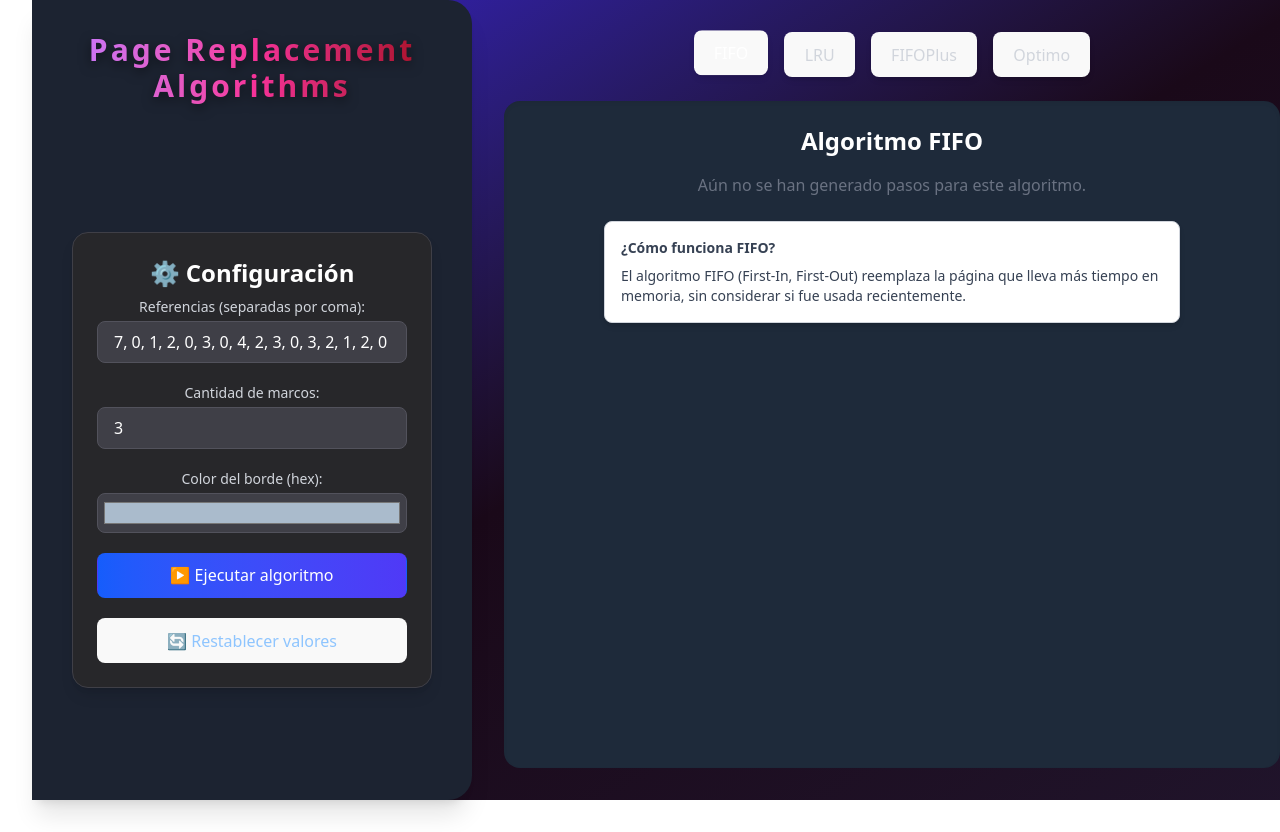
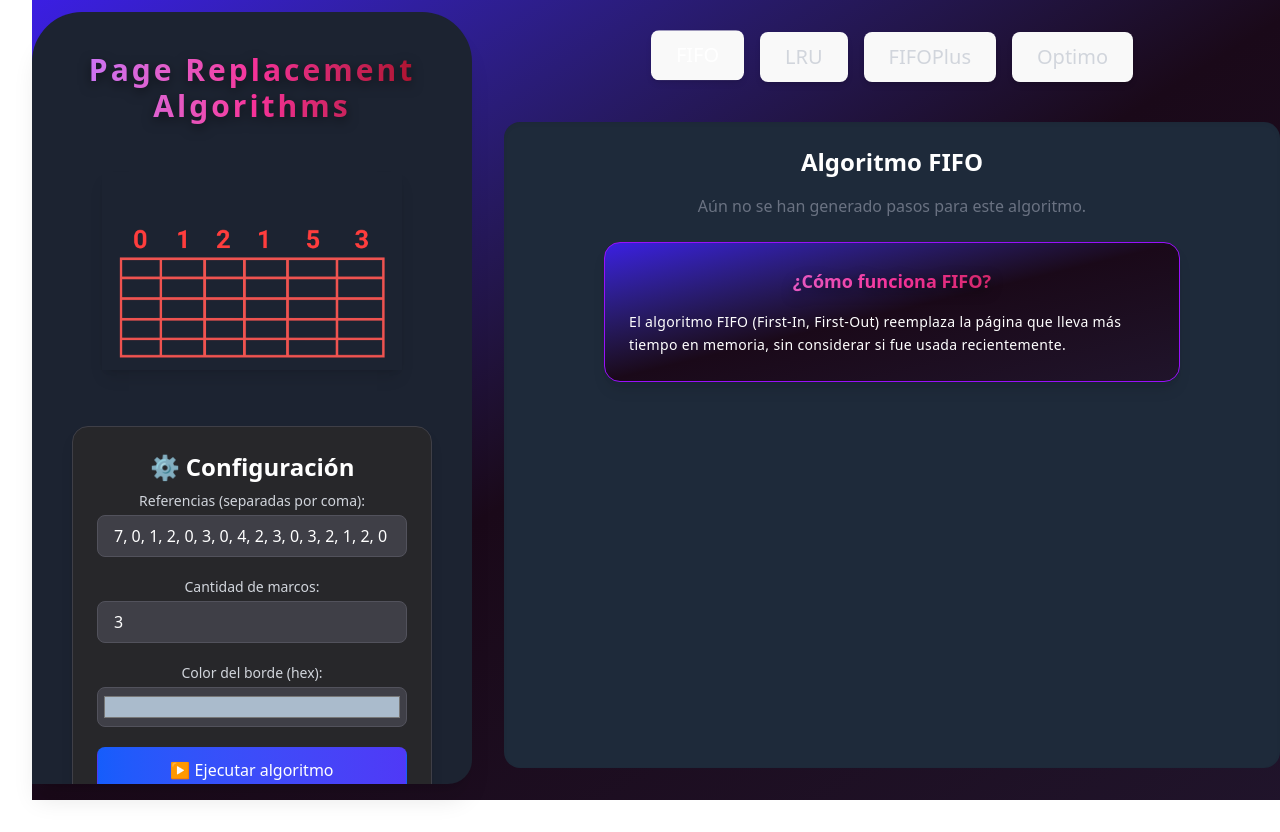
Before and after one commit to LairezMk/Algoritmo_RP, a React (Vite) app in the folder algoritmos-reemplazo-app/: page / in a window 1280 px wide. Shown: the top 832 px of the page. Built offline with nearby package versions, Linux system fonts and the light colour scheme.

Commit message:
title icon, improved description

```diff
--- a/algoritmos-reemplazo-app/src/App.css
+++ b/algoritmos-reemplazo-app/src/App.css
@@ -65,3 +65,9 @@ body.dark {
   justify-content: center;
   height: 100vh; /* Centrado vertical */
 }
+
+.clip-curve {
+  border-top-left-radius: 50px;
+  border-top-right-radius: 50px;
+  overflow:hidden;
+}
--- a/algoritmos-reemplazo-app/src/App.jsx
+++ b/algoritmos-reemplazo-app/src/App.jsx
@@ -6,6 +6,8 @@ import FIFOPlus from "./algoritmos/fifo+";
 import Optimo from "./algoritmos/optimo";
 import PanelInputs from "./components/PanelInputs";
 import VistaAlgoritmo from "./components/VistaAlgoritmo";
+import poto from "./assets/poto.png";
+
 
 function App() {
   const [algoritmoActivo, setAlgoritmoActivo] = useState("FIFO");
@@ -39,13 +41,17 @@ function App() {
   };
 
   return (
-    <div className="min-h-screen w-screen bg-gradient-to-br from-[#3b1ee3] via-[#1a0919] to-[#20142b] text-white flex font-sans">
+    <div className="min-h-screen w-screen bg-gradient-to-br from-[#3b1ee3] via-[#1a0919] to-[#20142b] text-white flex font-sans items-stretch">
       {/* Sidebar izquierdo */}
-      <div className="w-110 px-6 py-8 bg-[#1c2331] shadow-xl rounded-r-3xl flex flex-col gap-6">
+      <div className="w-110 px-6 py-10 bg-[#1c2331] shadow-xl rounded-r-3xl flex flex-col gap-6 relative overflow-hidden z-10 max-h-[96.5vh] clip-curve transform -translate-x6 -translate-y6 mt-3">
         <div   className="text-3xl font-extrabold tracking-widest mb-6 text-transparent bg-clip-text bg-gradient-to-r from-purple-400 via-pink-500 to-red-800  drop-shadow-[0_4px_6px_rgba(0,0,0,0.5)]">
+                Page Replacement Algorithms
+        </div>
 
-          Page Replacement Algorithms
-          </div>
+        <img src={poto} alt="Bad Bunny" width="300" height="300" className=" mx-auto mb-4 py-1 shadow-lg" />
+
+
+
         <PanelInputs
           referencias={referencias}
           setReferencias={setReferencias}
@@ -59,9 +65,9 @@ function App() {
       </div>
 
       {/* Contenido derecho */}
-      <div className="flex-1 p-8 flex flex-col gap-6">
+      <div className="flex-1 p-8 flex flex-col gap-6 relative-z-0">
         {/* Tabs de algoritmos */}
-        <div className="flex gap-4 justify-center">
+        <div className="flex gap-4 justify-center text-xl font-bold mb-4 text-white-300">
           {["FIFO", "LRU", "FIFOPlus", "Optimo"].map((alg) => (
             <button
               key={alg}
@@ -69,7 +75,7 @@ function App() {
                 setAlgoritmoActivo(alg);
                 setPasos([]);
               }}
-              className={`px-5 py-2 rounded-xl font-semibold transition-all duration-300 shadow-md hover:shadow-lg hover:scale-105 ${
+              className={`px-5 py-2 rounded-xl text-3xl font-extrabold transition-all duration-300 shadow-md hover:shadow-lg hover:scale-105 ${
                 algoritmoActivo === alg
                   ? "bg-purple-600 text-white animate-float"
                   : "bg-[#2e3a59] text-gray-300 hover:bg-[#3d4a6a]"
--- a/algoritmos-reemplazo-app/src/components/VistaAlgoritmo.jsx
+++ b/algoritmos-reemplazo-app/src/components/VistaAlgoritmo.jsx
@@ -27,9 +27,13 @@ const VistaAlgoritmo = ({ algoritmoActivo, resultados, color }) => {
       )}
 
       {/* Explicación del algoritmo */}
-      <div className="bg-white border border-gray-300 shadow-md rounded-lg p-4 max-w-xl mx-auto mt-6 text-left text-sm text-gray-700">
-        <h3 className="font-semibold mb-2">¿Cómo funciona {algoritmoActivo}?</h3>
-        <p>{descripcion}</p>
+      <div className="bg-gradient-to-br from-[#3b1ee3] via-[#1a0919] to-[#20142b] border border-purple-600 shadow-lg rounded-2xl p-6 max-w-xl mx-auto mt-6 text-left text-sm text-white">
+        <h3 className="font-extrabold mb-4 text-center text-lg text-transparent bg-clip-text bg-gradient-to-r from-purple-400 via-pink-500 to-red-800 drop-shadow-[0_4px_6px_rgba(0,0,0,0.5)]">
+          ¿Cómo funciona {algoritmoActivo}?
+        </h3>
+          <p className="leading-relaxed tracking-wide">
+            {descripcion}
+              </p>
       </div>
     </div>
   );
```
Also changed, not shown: algoritmos-reemplazo-app/src/assets/poto.png (added).
